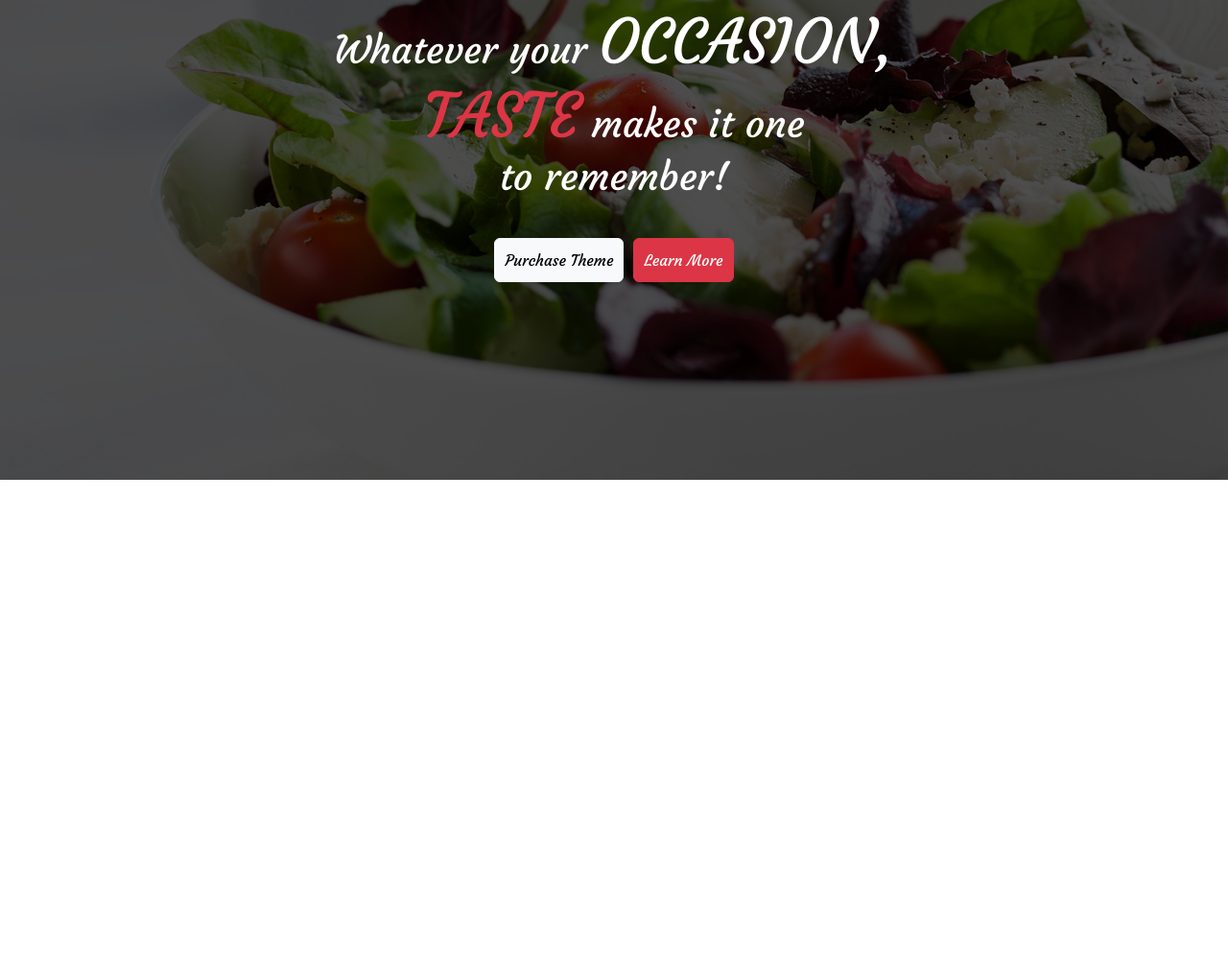
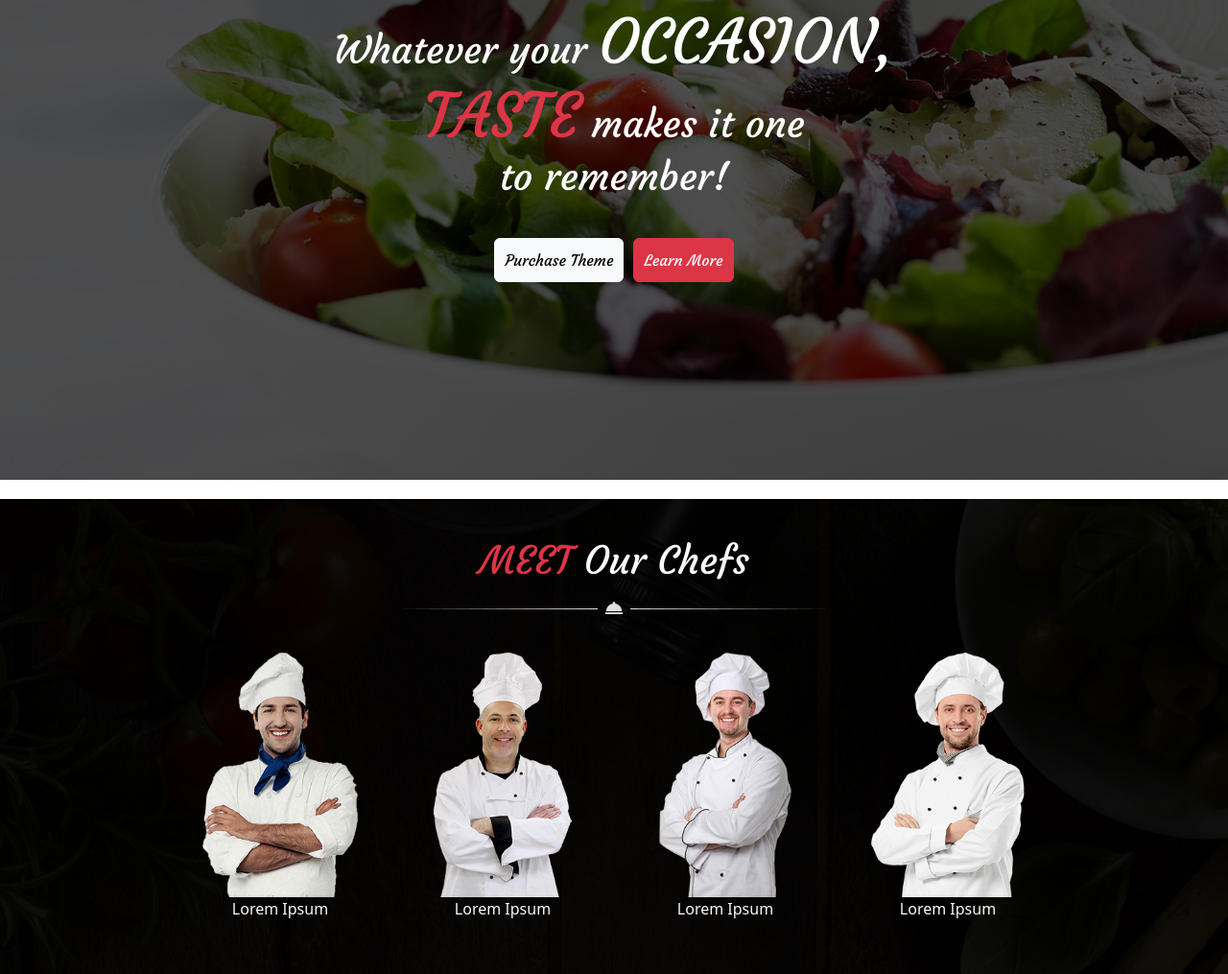
Before and after one commit to Osama-Jeb/projet_css_oussama_jebrane, a website: page index.html in a window 1280 px wide. Shown: the part 300-1315 px from the top of the page at 96% size. Before the commit the page ends 800 px from the top, so only its background shows below. Drawn offline with nearby package versions, Linux system fonts and the light colour scheme.

Commit message:
Meet the chefs

```diff
--- a/index.html
+++ b/index.html
@@ -37,12 +37,15 @@
     </header>
 
     <main>
+        <!-- Salad background image -->
         <div class="bg-img">
+            <!-- Text and buttons -->
             <div class="banner-content mt-5">
                 <h1 class="banner-text">Whatever your <span class="big-text">OCCASION,</span>
-                <br>
-                <span class="text-chef-red big-text">TASTE</span> makes it one <br>
-                to remember!</h1>
+                    <br>
+                    <span class="text-chef-red big-text">TASTE</span> makes it one <br>
+                    to remember!
+                </h1>
                 <div class="banner-btn mt-2">
                     <button class="btn btn-light">
                         Purchase Theme
@@ -53,6 +56,40 @@
                 </div>
             </div>
         </div>
+
+        <!-- See you in 24hours -->
+
+
+        <!-- Meet the Chefs -->
+
+        <div class="chefs d-flex gap-2 flex-column justify-content-between align-items-center p-2">
+            <!-- Meet Text -->
+            <div class="chefs-text text-center text-light">
+                <h1><span class="text-chef-red">MEET</span> Our Chefs</h1>
+                <img src="./public/img/decoration_line.png" width="100%" alt="">
+            </div>
+
+            <!-- Chefs profiles -->
+            <div class="chefs-images d-flex flex-column flex-md-row justify-content-evenly align-items-center">
+                <div class="chef text-center">
+                    <img src="./public/img/chef1.png" width="70%" alt="">
+                    <p class="text-light">Lorem Ipsum</p>
+                </div>
+                <div class="chef text-center">
+                    <img src="./public/img/chef2.png" width="70%" alt="">
+                    <p class="text-light">Lorem Ipsum</p>
+                </div>
+                <div class="chef text-center">
+                    <img src="./public/img/chef3.png" width="70%" alt="">
+                    <p class="text-light">Lorem Ipsum</p>
+                </div>
+                <div class="chef text-center">
+                    <img src="./public/img/chef4.png" width="70%" alt="">
+                    <p class="text-light">Lorem Ipsum</p>
+                </div>
+            </div>
+        </div>
+
     </main>
 
 
--- a/src/sass/modules/home/_main.scss
+++ b/src/sass/modules/home/_main.scss
@@ -36,6 +36,18 @@ main {
             }
         }
     }
+
+    .chefs{
+        margin-top: 20px;
+        background-image: url(../img/team_background.jpg);
+        height: auto;
+        background-position: center;
+        background-blend-mode: darken;
+        background-color: rgba(0, 0, 0, 0.69);
+        .chefs-text{
+            font-family: "courgette";
+        }
+    }
 }
 
 .big-text {
```
Also changed, not shown: public/css/app.css, 1 other file.
